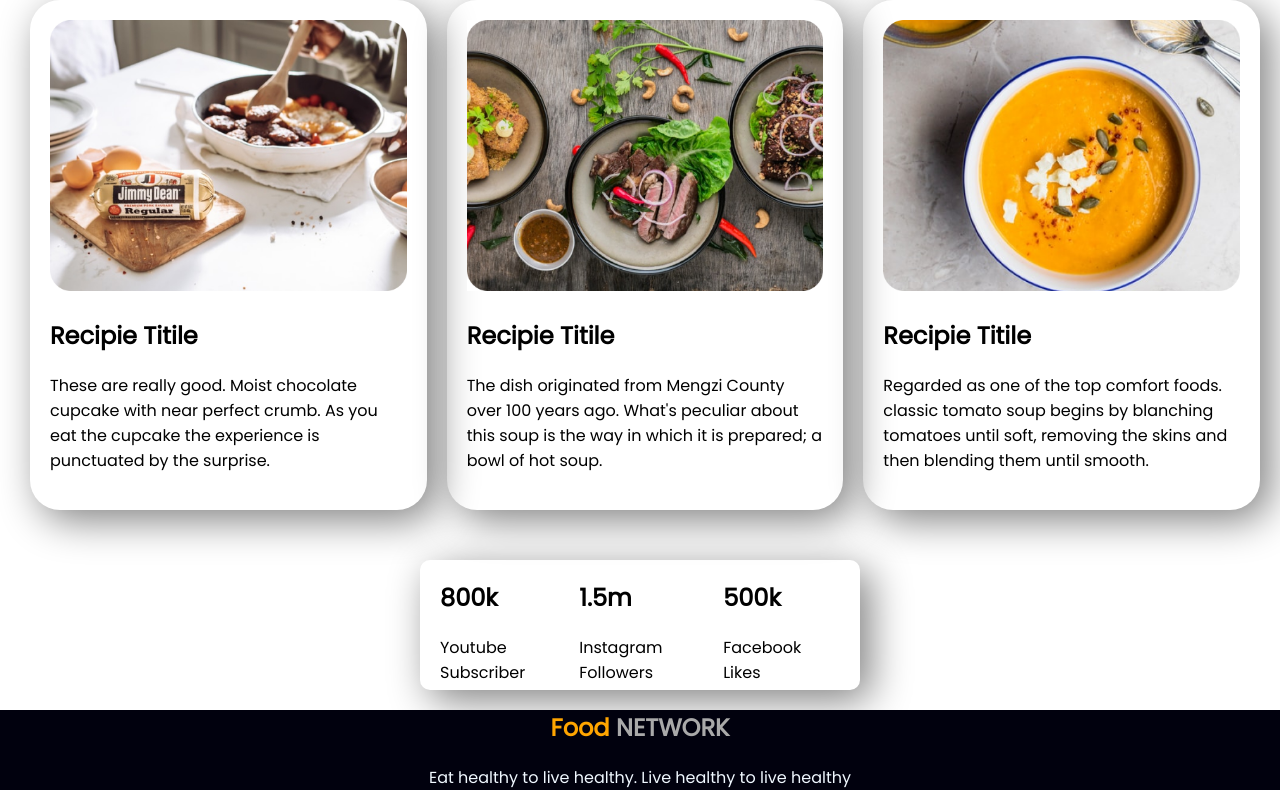
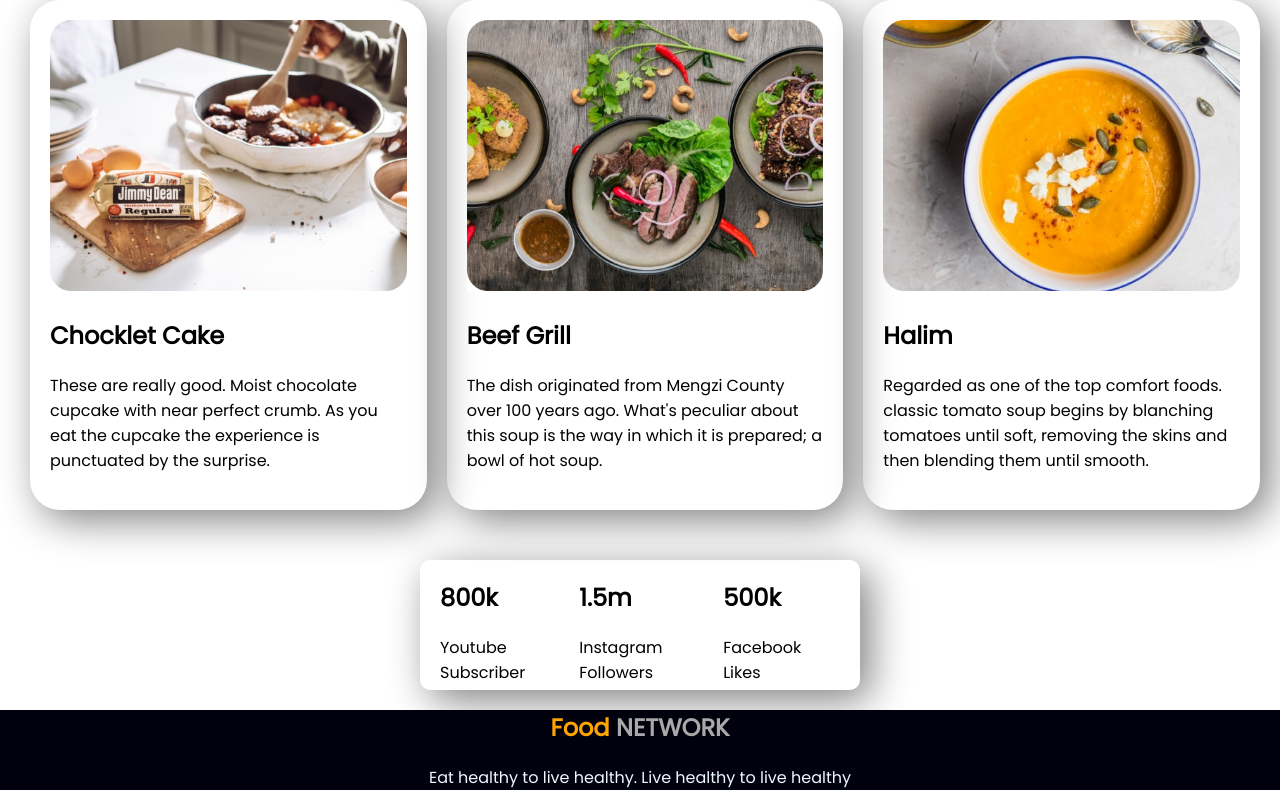
Before and after one commit to nhbappi/food-network, a plain HTML site: page index.html in a window 1280 px wide. Shown: the part 1420-2226 px from the top of the page. Drawn offline with Linux system fonts and the light colour scheme.

Commit message:
title name

```diff
--- a/index.html
+++ b/index.html
@@ -49,17 +49,17 @@
        <div class="flexible-container">
         <div class="recipies-item">
             <img src="images/food/Project Cover.jpg"><br>
-            <h2>Recipie Titile</h2>
+            <h2>Chocklet Cake</h2>
             <p>These are really good. Moist chocolate cupcake with near perfect crumb. As you eat the cupcake the experience is punctuated by the surprise.</p>
         </div>
             <div class="recipies-item">
             <img src="images/food/Project Cover1.jpg"><br>
-            <h2>Recipie Titile</h2>
+            <h2>Beef Grill</h2>
             <p>The dish originated from Mengzi County over 100 years ago. What's peculiar about this soup is the way in which it is prepared; a bowl of hot soup. </p>
         </div>
             <div class="recipies-item">
             <img src="images/food/Project Cover.png"><br>
-            <h2>Recipie Titile</h2>
+            <h2>Halim</h2>
             <p>Regarded as one of the top comfort foods. classic tomato soup begins by blanching tomatoes until soft, removing the skins and then blending them until smooth.</p>
         </div>
        </div>
```
